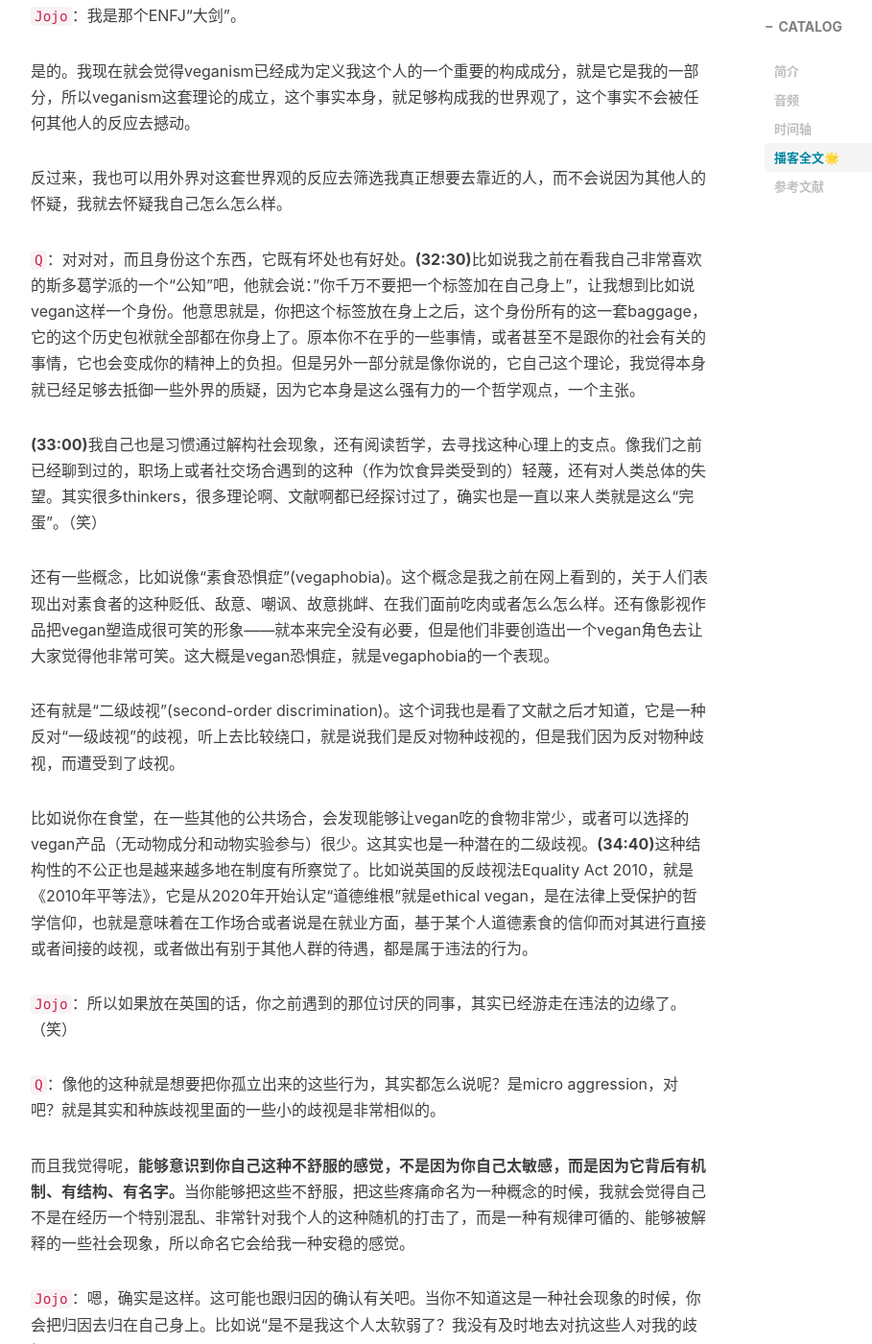
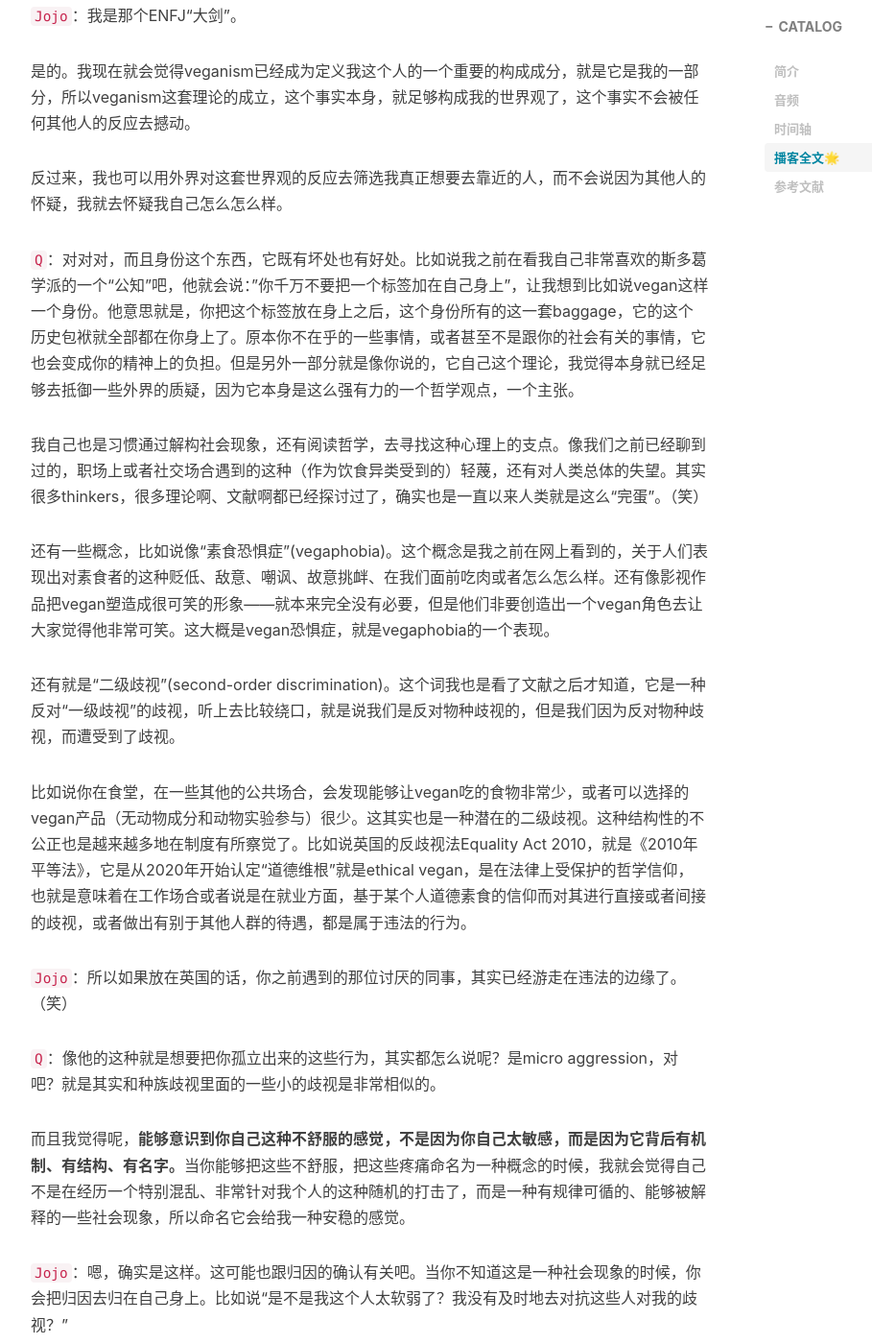
Before and after one commit to slightlytofu/slightlytofu.github.io, a Jekyll site: the page built from _posts/2025-06-07-Vol.07-作为圣母-我们的精神状态还好吗.md, in a window 1280 px wide and 1400 px high, scrolled down 11904 px. Shown: the whole window at 96% size, without its empty margins (233-1142 px from the left). Built offline with Jekyll 4.4.1, drawn with Linux system fonts in a browser that asks for light colours; nearby versions of some CDN libraries; comment, search, counter and statistics services are not loaded; some of the changed text lies outside the part shown.

Commit message:
🎨 (vol-07): Clean up whitespace and transcript timestamps

```diff
--- a/_posts/2025-06-07-Vol.07-作为圣母-我们的精神状态还好吗.md
+++ b/_posts/2025-06-07-Vol.07-作为圣母-我们的精神状态还好吗.md
@@ -57,7 +57,7 @@ tags:
 
 `Jojo`：哎，大家好，欢迎回到有点豆腐。我们是一档两个女的主持的，探讨veganism相关话题的播客，希望大家都能在这里找到属于自己的vegan道路。
 
-`Q`：**(00:13)**我们也想感谢一下所有给我们点赞、留言的朋友们，还有麦子Maggie的捐助。大家的支持让我们能够继续改善节目的质量，无论是录音还是内容创作方面，所以真的非常感谢大家。
+`Q`：我们也想感谢一下所有给我们点赞、留言的朋友们，还有麦子Maggie的捐助。大家的支持让我们能够继续改善节目的质量，无论是录音还是内容创作方面，所以真的非常感谢大家。
 
 `Jojo`：然后也想感谢一下大家踊跃地留言和我们互动，每一条留言我们都会认真地看。
 
@@ -95,7 +95,7 @@ tags:
 
 不过问题就是在这里，一旦我们开始看见了，就没有办法再去不看见了。现实生活中也每天都在面对这些残酷，比如说像你上社交媒体看到的这种虐猫梗啊，动物被残忍对待的新闻啊，对我们这些已经“觉醒”，或者说开启了这个感官的vegan来说，有的时候只是随手刷点资讯都会觉得非常心累。
 
-**(06:00)**那么Jojo你有没有经历过这种所谓的compassion fatigue，就是“同情心疲劳”？你发现自己虽然是仍然在乎动物的，但是你已经没有力气再去感受每一次的痛苦了。或者说有太多这样的事件，让你觉得自己已经没有办法继续关注了。
+那么Jojo你有没有经历过这种所谓的compassion fatigue，就是“同情心疲劳”？你发现自己虽然是仍然在乎动物的，但是你已经没有力气再去感受每一次的痛苦了。或者说有太多这样的事件，让你觉得自己已经没有办法继续关注了。
 
 `Jojo`：啊，真是好问题。因为我之前也看过一个心理学的研究，说这种“同情心疲劳”是一种非常真实的情绪状态，尤其是对于经常接触不公平现象或者社会问题的人群来说。所以这种现象在社会正义的倡导者，包括我们这些动物权益的关注者中，其实非常常见。
 
@@ -113,7 +113,7 @@ tags:
 
 `Q`：不是所有的人，都是真心地想要和你沟通的。Ta的想法是永远都不会被改变的。所以这个时候我就会把他们当作数据来看待了——我自己就是一个社会学家、人类学家，我在做数字田野调查这样（笑）。
 
-**(09:40)**我觉得更加让人觉得难受的一点，就是我们的同情心疲劳，不仅仅在网上会成为攻击的对象，往往也是不被身边的人理解，甚至是自己非常看重的人。
+我觉得更加让人觉得难受的一点，就是我们的同情心疲劳，不仅仅在网上会成为攻击的对象，往往也是不被身边的人理解，甚至是自己非常看重的人。
 
 `Jojo`：是的，我们回到刚才这位听众的留言。Ta提到的第二层创伤，正是来自于ta非常信任的一个高知男性朋友。这位朋友在看完《地球公民》之后，居然发出的言论是“植物也会痛”，（笑）这句话真的是所有vegan都听过的经典回应。
 
@@ -205,7 +205,7 @@ tags:
 
 如果“有能力这样做”，就意味着“可以这样做”的话，那以上这些社会中的不公是不是都能够用这样的理论去justify（正当化）呢？
 
-**(27:00)**比如，OK你刚才说我们祖先进化了这么长时间，才能让我们站在食物链的顶端，所以我们生来就可以剥削动物。那我是不是可以用同样的话去跟你说，人家资本家世世代代积攒了那么多资源，才能站在社会的顶端，所以他们生来就可以剥削你们这些没有资本的人，这是不是一模一样的论调？
+比如，OK你刚才说我们祖先进化了这么长时间，才能让我们站在食物链的顶端，所以我们生来就可以剥削动物。那我是不是可以用同样的话去跟你说，人家资本家世世代代积攒了那么多资源，才能站在社会的顶端，所以他们生来就可以剥削你们这些没有资本的人，这是不是一模一样的论调？
 
 `Q`：不过你别说，很多人，我觉得他们真的会同意的。他们就真的会说：诶，我就是觉得资本家可以这样。
 
@@ -219,11 +219,11 @@ tags:
 
 比如说不要为了个人的愉悦去伤害和虐待动物，你也不要因为个人的愉悦去伤害和虐待植物呀，对不对？而且这也不是零和博弈的，比如说减少动物的商品化，减少畜牧业和渔业的扩张，对于非人类动物、人类还有地球都是有好处的。
 
-**(29:00)**我们也希望如果有听到这期播客，并且**希望将“圣母”的标签和自己撇清关系的女性朋友，可以想一想：为什么女性在说出自己道德立场的时候，要付出额外的努力来证明自己也是很理性的，才能被认真地对待？**同情心和感性，这些在女性群体当中更加常见的品质，它们是理性的对立面吗？而且理性难道不也是人的动物性吗——也就是说一个人能够在什么时候拥有和失去理性，他的理性程度的强弱，（这些变化）难道不恰恰因为“人类首先是动物”才会出现的吗？
+我们也希望如果有听到这期播客，并且**希望将“圣母”的标签和自己撇清关系的女性朋友，可以想一想：为什么女性在说出自己道德立场的时候，要付出额外的努力来证明自己也是很理性的，才能被认真地对待？**同情心和感性，这些在女性群体当中更加常见的品质，它们是理性的对立面吗？而且理性难道不也是人的动物性吗——也就是说一个人能够在什么时候拥有和失去理性，他的理性程度的强弱，（这些变化）难道不恰恰因为“人类首先是动物”才会出现的吗？
 
 `Jojo`：那吐槽了这么多之后，我们还是要回归现实，回到这个“完蛋”的社会，继续在这个“完蛋”的社会里面生活（笑）。那面对动物的痛苦和大多数人的不理解，甚至是攻击，我们是怎么让自己保持更好的心态，不彻底地崩溃、躺平摆烂的呢？Q有什么比较有效的方法吗？
 
-`Q`：这问题真的是很难的，真的难倒我了。做这期节目之前，我就想说，不光是动物，因为我自己也关注其他的议题，比如说像环保呀，包括像一些…不能言说的议题（笑）。**(30:27)**就是**你关注的点越多，就会觉得……真的只能关注你自己本身（的行动）了，外界的这些东西你没有办法控制，所以你就不能再去把你的注意力，也就是你最宝贵的东西，放在这些外界的力量上面。**
+`Q`：这问题真的是很难的，真的难倒我了。做这期节目之前，我就想说，不光是动物，因为我自己也关注其他的议题，比如说像环保呀，包括像一些…不能言说的议题（笑）。就是**你关注的点越多，就会觉得……真的只能关注你自己本身（的行动）了，外界的这些东西你没有办法控制，所以你就不能再去把你的注意力，也就是你最宝贵的东西，放在这些外界的力量上面。**
 
 那么确实除了吐槽之外，我觉得首先有必要承认这种愤怒和疲惫是合理的。我自己的话呢，因为是典型的INFJ“绿老头”，不管你相不相信MBTI吧，我觉得它对于这个人格的一些描述还是蛮准确的。比如说“绿老头”，就是一个被认为是高度理想主义的，而且高度有道德感的。那么我自己的话，一旦是确定了某些价值观，就会去内化这种价值观，也是比较固执的吧，就是让我自己很难被外界动摇。所以对我来说呢，就是一种第一层心理免疫吧。
 
@@ -237,15 +237,15 @@ tags:
 
 反过来，我也可以用外界对这套世界观的反应去筛选我真正想要去靠近的人，而不会说因为其他人的怀疑，我就去怀疑我自己怎么怎么样。
 
-`Q`：对对对，而且身份这个东西，它既有坏处也有好处。**(32:30)**比如说我之前在看我自己非常喜欢的斯多葛学派的一个“公知”吧，他就会说："你千万不要把一个标签加在自己身上"，让我想到比如说vegan这样一个身份。他意思就是，你把这个标签放在身上之后，这个身份所有的这一套baggage，它的这个历史包袱就全部都在你身上了。原本你不在乎的一些事情，或者甚至不是跟你的社会有关的事情，它也会变成你的精神上的负担。但是另外一部分就是像你说的，它自己这个理论，我觉得本身就已经足够去抵御一些外界的质疑，因为它本身是这么强有力的一个哲学观点，一个主张。
+`Q`：对对对，而且身份这个东西，它既有坏处也有好处。比如说我之前在看我自己非常喜欢的斯多葛学派的一个“公知”吧，他就会说："你千万不要把一个标签加在自己身上"，让我想到比如说vegan这样一个身份。他意思就是，你把这个标签放在身上之后，这个身份所有的这一套baggage，它的这个历史包袱就全部都在你身上了。原本你不在乎的一些事情，或者甚至不是跟你的社会有关的事情，它也会变成你的精神上的负担。但是另外一部分就是像你说的，它自己这个理论，我觉得本身就已经足够去抵御一些外界的质疑，因为它本身是这么强有力的一个哲学观点，一个主张。
 
-**(33:00)**我自己也是习惯通过解构社会现象，还有阅读哲学，去寻找这种心理上的支点。像我们之前已经聊到过的，职场上或者社交场合遇到的这种（作为饮食异类受到的）轻蔑，还有对人类总体的失望。其实很多thinkers，很多理论啊、文献啊都已经探讨过了，确实也是一直以来人类就是这么“完蛋”。（笑）
+我自己也是习惯通过解构社会现象，还有阅读哲学，去寻找这种心理上的支点。像我们之前已经聊到过的，职场上或者社交场合遇到的这种（作为饮食异类受到的）轻蔑，还有对人类总体的失望。其实很多thinkers，很多理论啊、文献啊都已经探讨过了，确实也是一直以来人类就是这么“完蛋”。（笑）
 
 还有一些概念，比如说像“素食恐惧症”(vegaphobia)。这个概念是我之前在网上看到的，关于人们表现出对素食者的这种贬低、敌意、嘲讽、故意挑衅、在我们面前吃肉或者怎么怎么样。还有像影视作品把vegan塑造成很可笑的形象——就本来完全没有必要，但是他们非要创造出一个vegan角色去让大家觉得他非常可笑。这大概是vegan恐惧症，就是vegaphobia的一个表现。
 
 还有就是“二级歧视”(second-order discrimination)。这个词我也是看了文献之后才知道，它是一种反对“一级歧视”的歧视，听上去比较绕口，就是说我们是反对物种歧视的，但是我们因为反对物种歧视，而遭受到了歧视。
 
-比如说你在食堂，在一些其他的公共场合，会发现能够让vegan吃的食物非常少，或者可以选择的vegan产品（无动物成分和动物实验参与）很少。这其实也是一种潜在的二级歧视。**(34:40)**这种结构性的不公正也是越来越多地在制度有所察觉了。比如说英国的反歧视法Equality Act 2010，就是《2010年平等法》，它是从2020年开始认定“道德维根”就是ethical vegan，是在法律上受保护的哲学信仰，也就是意味着在工作场合或者说是在就业方面，基于某个人道德素食的信仰而对其进行直接或者间接的歧视，或者做出有别于其他人群的待遇，都是属于违法的行为。
+比如说你在食堂，在一些其他的公共场合，会发现能够让vegan吃的食物非常少，或者可以选择的vegan产品（无动物成分和动物实验参与）很少。这其实也是一种潜在的二级歧视。这种结构性的不公正也是越来越多地在制度有所察觉了。比如说英国的反歧视法Equality Act 2010，就是《2010年平等法》，它是从2020年开始认定“道德维根”就是ethical vegan，是在法律上受保护的哲学信仰，也就是意味着在工作场合或者说是在就业方面，基于某个人道德素食的信仰而对其进行直接或者间接的歧视，或者做出有别于其他人群的待遇，都是属于违法的行为。
 
 `Jojo`：所以如果放在英国的话，你之前遇到的那位讨厌的同事，其实已经游走在违法的边缘了。（笑）
 
```
Also changed, not shown: other parts of _posts/2025-06-07-Vol.07-作为圣母-我们的精神状态还好吗.md (+13 -13 lines).
